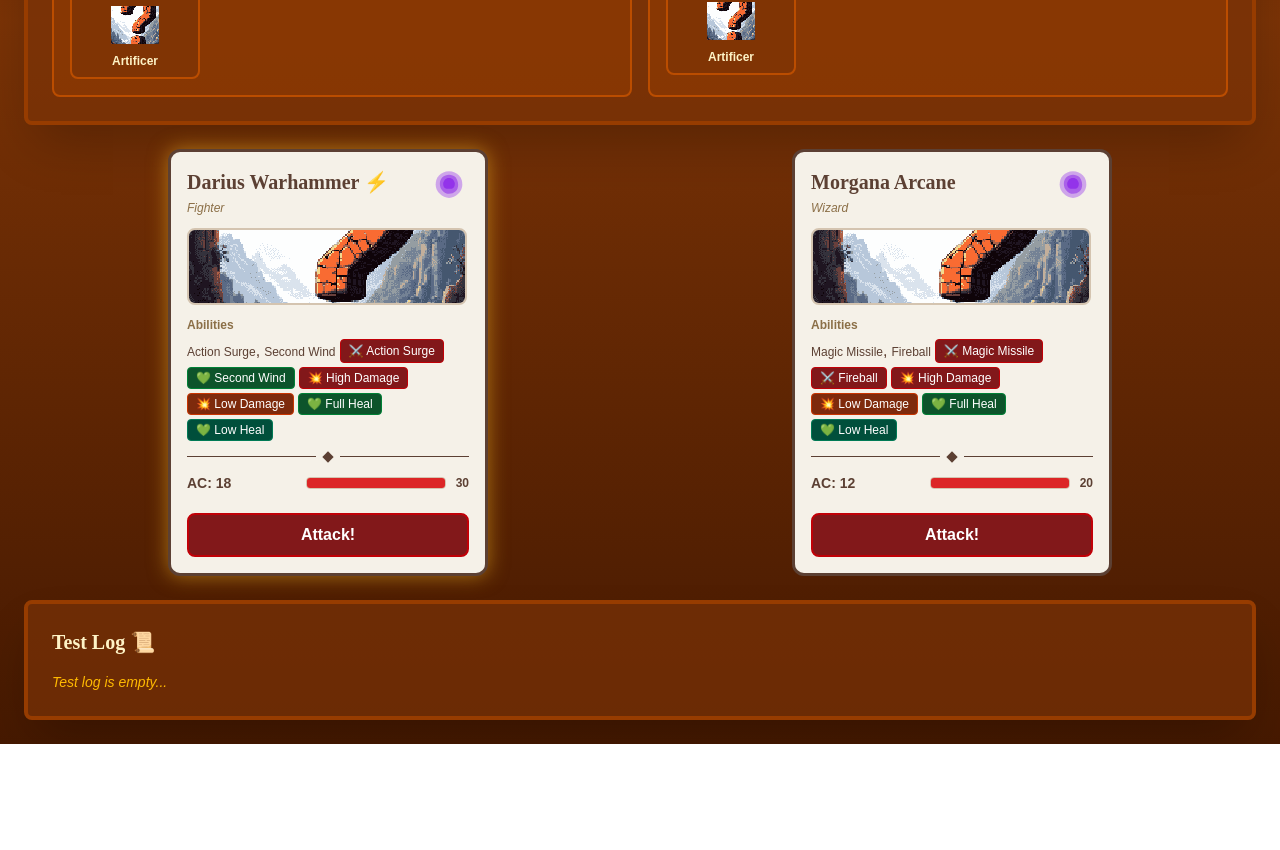
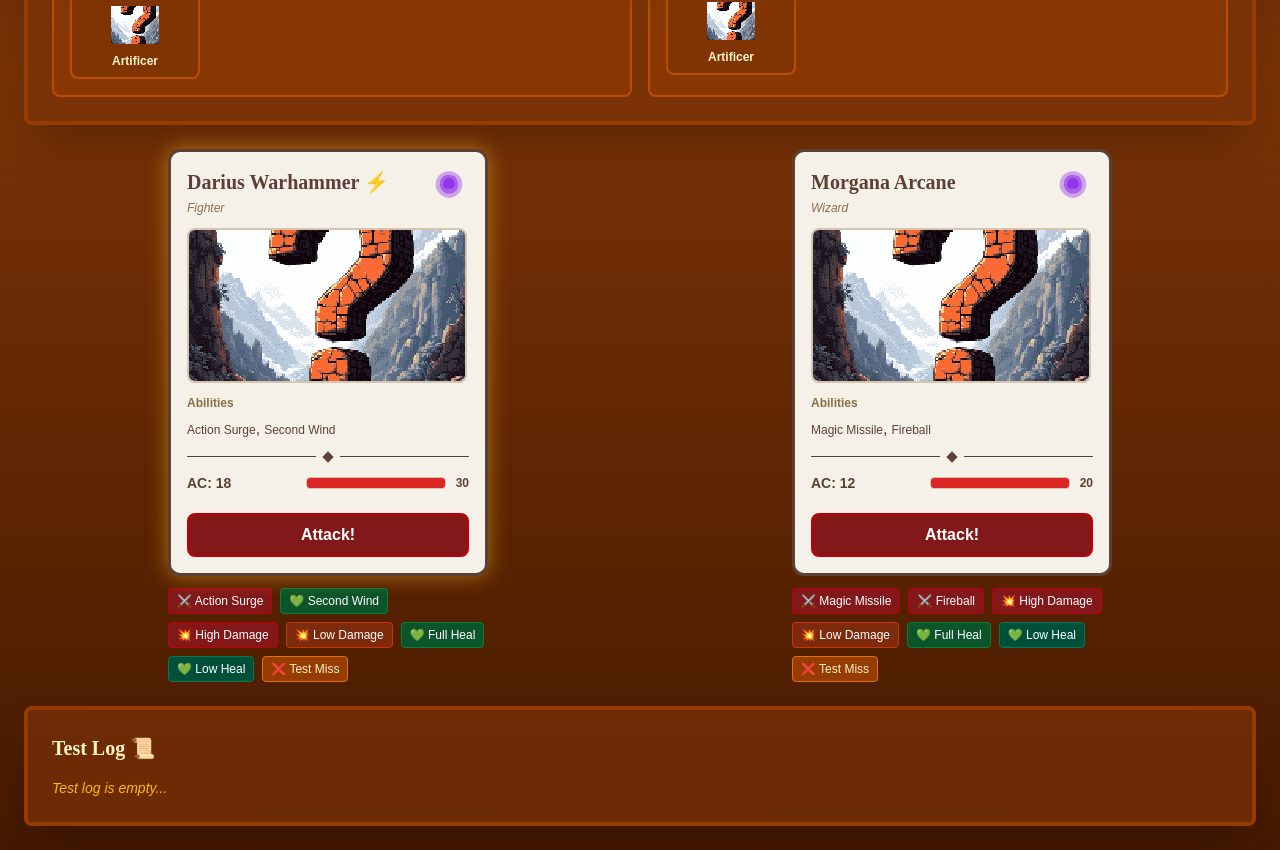
Before and after one commit to SonicDMG/openrag-langflow-app, a Next.js app in the folder typescript/: page /dnd/test in a window 1280 px wide. Shown: the part 703-1553 px from the top of the page. Before the commit the page ends 1447 px from the top, so only its background shows below. Built offline with nearby package versions, Linux system fonts and the light colour scheme.

Commit message:
Improved layout of test page cards and test controls.

```diff
--- a/typescript/app/components/DnDBattle.tsx
+++ b/typescript/app/components/DnDBattle.tsx
@@ -1534,6 +1534,7 @@ export default function DnDBattle() {
                 playerClass={player2Class}
                 characterName={player2Name || 'Loading...'}
                 monsterImageUrl={player2MonsterId ? `/cdn/monsters/${player2MonsterId}/280x200.png` : undefined}
+                onAttack={() => performAttack('player2')}
                 onUseAbility={(idx) => useAbility('player2', idx)}
                 shouldShake={shakingPlayer === 'player2'}
                 shouldSparkle={sparklingPlayer === 'player2'}
--- a/typescript/app/dnd/components/CharacterCard.tsx
+++ b/typescript/app/dnd/components/CharacterCard.tsx
@@ -246,6 +246,7 @@ function CharacterCardComponent({
             {isActive && ' ⚡'}
             {isDefeated && ' 💀'}
             {isVictor && ' 🏆'}
+            {isOpponent && ' 🤖'}
           </h3>
 
           {/* Character type - smaller, lighter brown */}
@@ -305,12 +306,19 @@ function CharacterCardComponent({
 
         {/* Abilities section */}
         <div className="mb-3">
-          <h4
-            className="text-xs font-semibold mb-1.5"
-            style={{ color: '#8B6F47' }} // Lighter brown for heading
-          >
-            Abilities
-          </h4>
+          <div className="flex items-center justify-between mb-1.5">
+            <h4
+              className="text-xs font-semibold"
+              style={{ color: '#8B6F47' }} // Lighter brown for heading
+            >
+              Abilities
+            </h4>
+            {isOpponent && (
+              <div className="text-xs italic font-semibold" style={{ color: '#8B6F47' }}>
+                Auto-playing opponent
+              </div>
+            )}
+          </div>
           <div>
             {playerClass.abilities.length > 0 ? (
               <div className="flex flex-wrap gap-1">
@@ -431,22 +439,16 @@ function CharacterCardComponent({
             </div>
           </div>
 
-          {/* Attack button (if provided and not opponent) */}
-          {!isOpponent && effectiveIsActive && onAttack && (
+          {/* Attack button (show for all players, but disabled for AI opponents) */}
+          {onAttack && (
             <button
               onClick={onAttack}
-              disabled={isDisabled}
+              disabled={isOpponent || isDisabled}
               className="w-full mt-3 py-2 px-4 bg-red-900 hover:bg-red-800 text-white font-bold rounded-lg border-2 border-red-700 transition-all disabled:opacity-50 disabled:cursor-not-allowed"
+              title={isOpponent ? 'AI-controlled player' : undefined}
             >
               Attack!
             </button>
-          )}
-
-          {/* Opponent indicator */}
-          {isOpponent && (
-            <div className="mt-2 text-center">
-              <div className="text-xs italic" style={{ color: '#8B6F47' }}>Auto-playing opponent</div>
-            </div>
           )}
         </div>
 
--- a/typescript/app/dnd/test/page.tsx
+++ b/typescript/app/dnd/test/page.tsx
@@ -1148,6 +1148,7 @@ export default function DnDTestPage() {
 
           {/* Player Stats */}
           <div className="grid grid-cols-1 md:grid-cols-2 gap-4 justify-items-center">
+            <div className="space-y-3">
               <CharacterCard
                 playerClass={player1Class}
                 characterName={player1Name || 'Loading...'}
@@ -1185,43 +1186,58 @@ export default function DnDTestPage() {
                 onSurpriseComplete={handlePlayer1SurpriseComplete}
                 onCastComplete={handlePlayer1CastComplete}
                 allowAllTurns={!isAIModeActive}
-              testButtons={[
-                // Add buttons for all abilities
-                ...player1Class.abilities.map((ability, index) => ({
-                  label: ability.type === 'healing' ? `💚 ${ability.name}` : `⚔️ ${ability.name}`,
-                  onClick: () => testUseAbility('player1', index),
-                  className: ability.type === 'healing'
-                    ? 'px-2 py-0.5 bg-green-900 hover:bg-green-800 text-white text-xs rounded border border-green-700 transition-all'
-                    : 'px-2 py-0.5 bg-red-900 hover:bg-red-800 text-white text-xs rounded border border-red-700 transition-all'
-                })),
-                // Keep existing test buttons
-                {
-                  label: '💥 High Damage',
-                  onClick: () => testHighDamage('player1'),
-                  className: 'px-2 py-0.5 bg-red-900 hover:bg-red-800 text-white text-xs rounded border border-red-700 transition-all'
-                },
-                {
-                  label: '💥 Low Damage',
-                  onClick: () => testLowDamage('player1'),
-                  className: 'px-2 py-0.5 bg-orange-900 hover:bg-orange-800 text-white text-xs rounded border border-orange-700 transition-all'
-                },
-                {
-                  label: '💚 Full Heal',
-                  onClick: () => testFullHeal('player1'),
-                  className: 'px-2 py-0.5 bg-green-900 hover:bg-green-800 text-white text-xs rounded border border-green-700 transition-all'
-                },
-                {
-                  label: '💚 Low Heal',
-                  onClick: () => testLowHeal('player1'),
-                  className: 'px-2 py-0.5 bg-emerald-900 hover:bg-emerald-800 text-white text-xs rounded border border-emerald-700 transition-all'
-                },
-                {
-                  label: '❌ Test Miss',
-                  onClick: () => testAttackMiss('player1'),
-                  className: 'px-2 py-0.5 bg-amber-800 hover:bg-amber-700 text-amber-100 text-xs rounded border border-amber-600 transition-all'
-                }
-              ]}
               />
+              {/* Test buttons for Player 1 */}
+              <div
+                className="flex flex-wrap gap-2"
+                style={{ width: '100%', maxWidth: '320px' }}
+              >
+                {/* Ability buttons */}
+                {player1Class.abilities.map((ability, index) => (
+                  <button
+                    key={`p1-ability-${index}`}
+                    onClick={() => testUseAbility('player1', index)}
+                    className={ability.type === 'healing'
+                      ? 'px-2 py-1 bg-green-900 hover:bg-green-800 text-white text-xs rounded border border-green-700 transition-all'
+                      : 'px-2 py-1 bg-red-900 hover:bg-red-800 text-white text-xs rounded border border-red-700 transition-all'}
+                  >
+                    {ability.type === 'healing' ? `💚 ${ability.name}` : `⚔️ ${ability.name}`}
+                  </button>
+                ))}
+                {/* Test buttons */}
+                <button
+                  onClick={() => testHighDamage('player1')}
+                  className="px-2 py-1 bg-red-900 hover:bg-red-800 text-white text-xs rounded border border-red-700 transition-all"
+                >
+                  💥 High Damage
+                </button>
+                <button
+                  onClick={() => testLowDamage('player1')}
+                  className="px-2 py-1 bg-orange-900 hover:bg-orange-800 text-white text-xs rounded border border-orange-700 transition-all"
+                >
+                  💥 Low Damage
+                </button>
+                <button
+                  onClick={() => testFullHeal('player1')}
+                  className="px-2 py-1 bg-green-900 hover:bg-green-800 text-white text-xs rounded border border-green-700 transition-all"
+                >
+                  💚 Full Heal
+                </button>
+                <button
+                  onClick={() => testLowHeal('player1')}
+                  className="px-2 py-1 bg-emerald-900 hover:bg-emerald-800 text-white text-xs rounded border border-emerald-700 transition-all"
+                >
+                  💚 Low Heal
+                </button>
+                <button
+                  onClick={() => testAttackMiss('player1')}
+                  className="px-2 py-1 bg-amber-800 hover:bg-amber-700 text-amber-100 text-xs rounded border border-amber-600 transition-all"
+                >
+                  ❌ Test Miss
+                </button>
+              </div>
+            </div>
+            <div className="space-y-3">
               <CharacterCard
                 playerClass={player2Class}
                 characterName={player2Name || 'Loading...'}
@@ -1230,7 +1246,7 @@ export default function DnDTestPage() {
                   if (isAIModeActive) return; // Don't allow manual control in AI mode
                   testUseAbility('player2', index);
                 }}
-              onAttack={isAIModeActive ? undefined : () => {
+                onAttack={() => {
                   setIsMoveInProgress(true);
                   testAttackHit('player2');
                 }}
@@ -1261,43 +1277,81 @@ export default function DnDTestPage() {
                 onSurpriseComplete={handlePlayer2SurpriseComplete}
                 onCastComplete={handlePlayer2CastComplete}
                 allowAllTurns={!isAIModeActive}
-              testButtons={[
-                // Add buttons for all abilities
-                ...player2Class.abilities.map((ability, index) => ({
-                  label: ability.type === 'healing' ? `💚 ${ability.name}` : `⚔️ ${ability.name}`,
-                  onClick: () => testUseAbility('player2', index),
-                  className: ability.type === 'healing'
-                    ? 'px-2 py-0.5 bg-green-900 hover:bg-green-800 text-white text-xs rounded border border-green-700 transition-all'
-                    : 'px-2 py-0.5 bg-red-900 hover:bg-red-800 text-white text-xs rounded border border-red-700 transition-all'
-                })),
-                // Keep existing test buttons
-                {
-                  label: '💥 High Damage',
-                  onClick: () => testHighDamage('player2'),
-                  className: 'px-2 py-0.5 bg-red-900 hover:bg-red-800 text-white text-xs rounded border border-red-700 transition-all'
-                },
-                {
-                  label: '💥 Low Damage',
-                  onClick: () => testLowDamage('player2'),
-                  className: 'px-2 py-0.5 bg-orange-900 hover:bg-orange-800 text-white text-xs rounded border border-orange-700 transition-all'
-                },
-                {
-                  label: '💚 Full Heal',
-                  onClick: () => testFullHeal('player2'),
-                  className: 'px-2 py-0.5 bg-green-900 hover:bg-green-800 text-white text-xs rounded border border-green-700 transition-all'
-                },
-                {
-                  label: '💚 Low Heal',
-                  onClick: () => testLowHeal('player2'),
-                  className: 'px-2 py-0.5 bg-emerald-900 hover:bg-emerald-800 text-white text-xs rounded border border-emerald-700 transition-all'
-                },
-                {
-                  label: '❌ Test Miss',
-                  onClick: () => testAttackMiss('player2'),
-                  className: 'px-2 py-0.5 bg-amber-800 hover:bg-amber-700 text-amber-100 text-xs rounded border border-amber-600 transition-all'
-                }
-              ]}
               />
+              {/* Test buttons for Player 2 */}
+              <div
+                className="flex flex-wrap gap-2"
+                style={{ width: '100%', maxWidth: '320px' }}
+              >
+                {/* Ability buttons */}
+                {player2Class.abilities.map((ability, index) => (
+                  <button
+                    key={`p2-ability-${index}`}
+                    onClick={() => {
+                      if (isAIModeActive) return;
+                      testUseAbility('player2', index);
+                    }}
+                    disabled={isAIModeActive}
+                    className={`${ability.type === 'healing'
+                      ? 'px-2 py-1 bg-green-900 hover:bg-green-800 text-white text-xs rounded border border-green-700 transition-all'
+                      : 'px-2 py-1 bg-red-900 hover:bg-red-800 text-white text-xs rounded border border-red-700 transition-all'} ${isAIModeActive ? 'opacity-50 cursor-not-allowed' : ''}`}
+                  >
+                    {ability.type === 'healing' ? `💚 ${ability.name}` : `⚔️ ${ability.name}`}
+                  </button>
+                ))}
+                {/* Test buttons */}
+                <button
+                  onClick={() => {
+                    if (isAIModeActive) return;
+                    testHighDamage('player2');
+                  }}
+                  disabled={isAIModeActive}
+                  className={`px-2 py-1 bg-red-900 hover:bg-red-800 text-white text-xs rounded border border-red-700 transition-all ${isAIModeActive ? 'opacity-50 cursor-not-allowed' : ''}`}
+                >
+                  💥 High Damage
+                </button>
+                <button
+                  onClick={() => {
+                    if (isAIModeActive) return;
+                    testLowDamage('player2');
+                  }}
+                  disabled={isAIModeActive}
+                  className={`px-2 py-1 bg-orange-900 hover:bg-orange-800 text-white text-xs rounded border border-orange-700 transition-all ${isAIModeActive ? 'opacity-50 cursor-not-allowed' : ''}`}
+                >
+                  💥 Low Damage
+                </button>
+                <button
+                  onClick={() => {
+                    if (isAIModeActive) return;
+                    testFullHeal('player2');
+                  }}
+                  disabled={isAIModeActive}
+                  className={`px-2 py-1 bg-green-900 hover:bg-green-800 text-white text-xs rounded border border-green-700 transition-all ${isAIModeActive ? 'opacity-50 cursor-not-allowed' : ''}`}
+                >
+                  💚 Full Heal
+                </button>
+                <button
+                  onClick={() => {
+                    if (isAIModeActive) return;
+                    testLowHeal('player2');
+                  }}
+                  disabled={isAIModeActive}
+                  className={`px-2 py-1 bg-emerald-900 hover:bg-emerald-800 text-white text-xs rounded border border-emerald-700 transition-all ${isAIModeActive ? 'opacity-50 cursor-not-allowed' : ''}`}
+                >
+                  💚 Low Heal
+                </button>
+                <button
+                  onClick={() => {
+                    if (isAIModeActive) return;
+                    testAttackMiss('player2');
+                  }}
+                  disabled={isAIModeActive}
+                  className={`px-2 py-1 bg-amber-800 hover:bg-amber-700 text-amber-100 text-xs rounded border border-amber-600 transition-all ${isAIModeActive ? 'opacity-50 cursor-not-allowed' : ''}`}
+                >
+                  ❌ Test Miss
+                </button>
+              </div>
+            </div>
           </div>
 
           {/* Test Log */}
```
Lines whose indentation alone changed are shown as unchanged.
